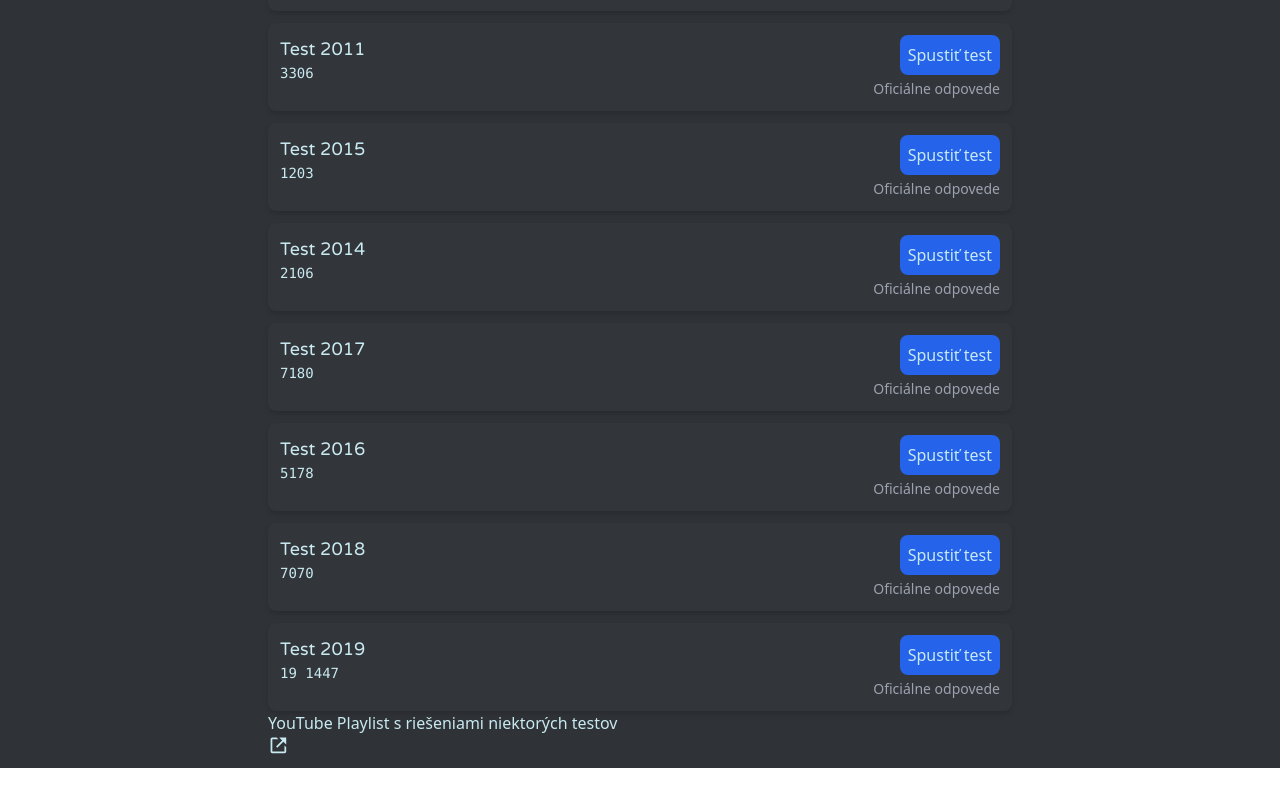
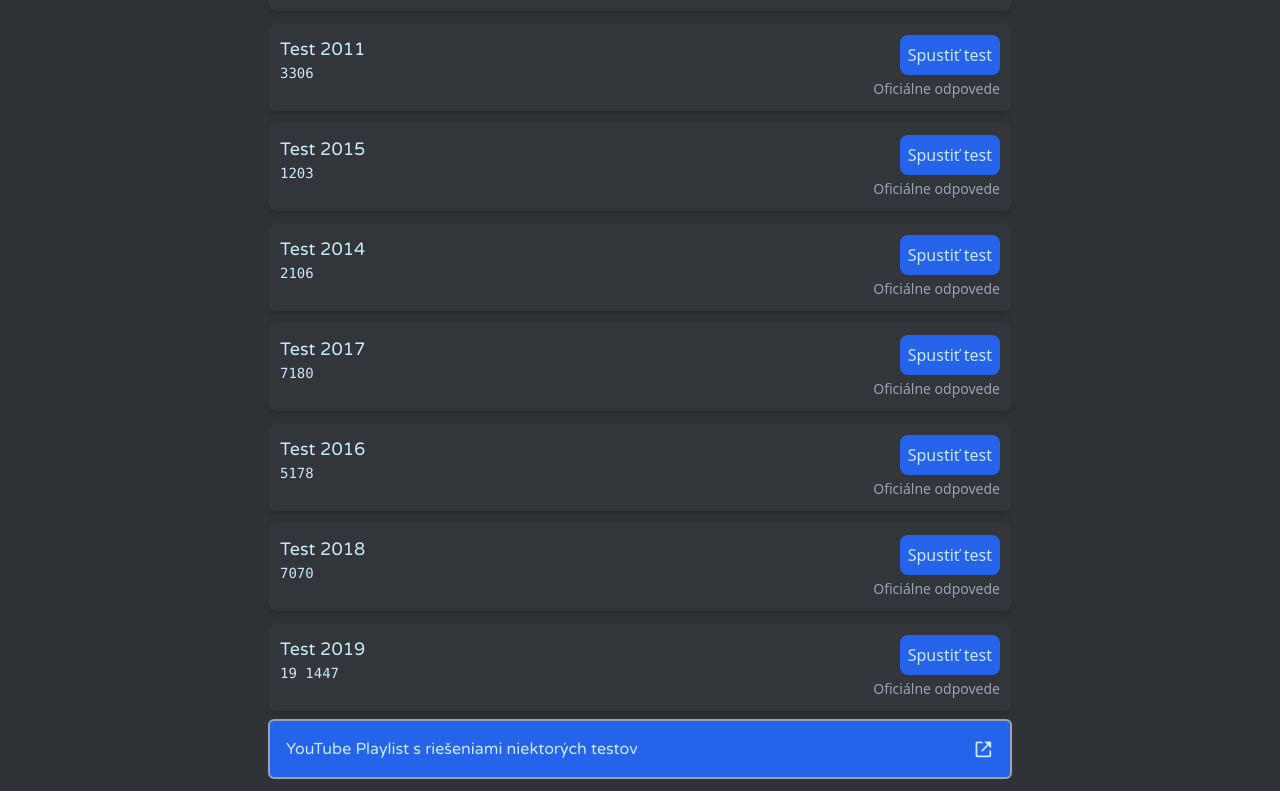
Before and after one commit to AdamAlberty/maturitne-testy, a React (Create React App) app: page / in a window 1280 px wide. Shown: the part 357-1148 px from the top of the page. Before the commit the page ends 1125 px from the top, so only its background shows below. Built offline with nearby package versions, Linux system fonts and the light colour scheme.

Commit message:
Change header design to glassmorphic

```diff
--- a/src/components/GlobalHeader.tsx
+++ b/src/components/GlobalHeader.tsx
@@ -4,7 +4,13 @@ import { FaGithub } from "react-icons/fa"
 
 const GlobalHeader = () => {
   return (
-    <header className="sticky top-0 bg-darky">
+    <header
+      className="sticky top-0 bg-darky"
+      style={{
+        background: "rgba(0, 0, 50, 0.2)",
+        backdropFilter: "blur(10px)",
+      }}
+    >
       <div className="flex items-center justify-between p-4">
         <div className="font-display text-2xl">
           <Link to="/">Maturitné testy</Link>
--- a/src/components/PlaylistLink.js
+++ b/src/components/PlaylistLink.tsx
@@ -3,6 +3,7 @@ import { BiLinkExternal } from "react-icons/bi"
 const PlaylistLink = () => {
   return (
     <a
+      className="mt-2 flex items-center justify-between rounded-md border-2 border-gray-400 bg-blue-600 p-4 font-display hover:bg-blue-500"
       href="https://www.youtube.com/playlist?list=PL46OmH9YaCl9Yw7dMSN69sMyXUFcuOfRb"
       target="_blank"
     >
--- a/src/components/TestItem.tsx
+++ b/src/components/TestItem.tsx
@@ -1,5 +1,4 @@
 import { Link } from "react-router-dom"
-import { AiOutlineCheck } from "react-icons/ai"
 
 const TestItem = (props) => {
   return (
--- a/src/components/TestsList.tsx
+++ b/src/components/TestsList.tsx
@@ -1,7 +1,7 @@
 import { tests } from "../data/tests.ts"
 import TestItem from "./TestItem.tsx"
 import { useEffect, useState } from "react"
-import PlaylistLink from "./PlaylistLink"
+import PlaylistLink from "./PlaylistLink.tsx"
 
 const TestsList = () => {
   const [completedTests, setCompletedTests] = useState([])
```
